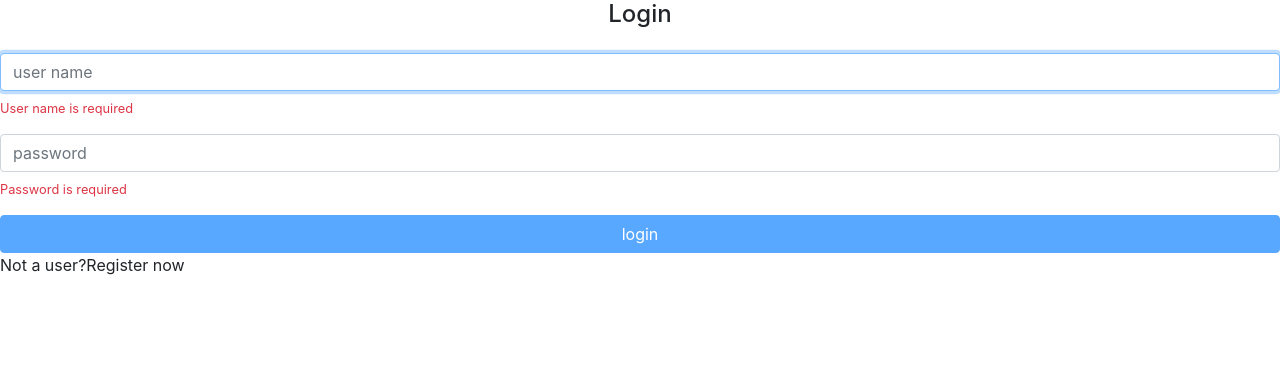
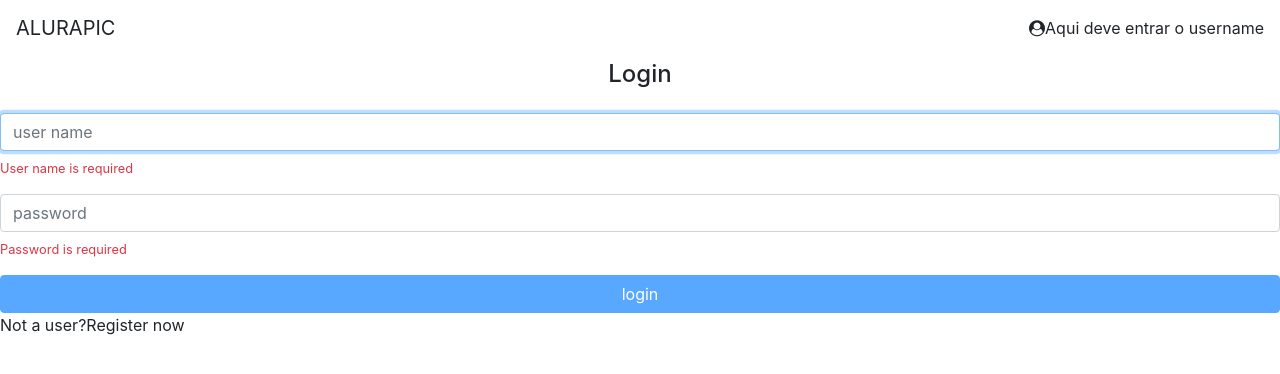
Before and after one commit to MatheusVieira97/personal-study, an Angular app in the folder web-gallery/: page / in a window 1280 px wide. Shown: the top 374 px of the page. Built offline with nearby package versions, Linux system fonts and the light colour scheme.

Commit message:
feat: header component

```diff
--- a/web-gallery/src/app/app.component.html
+++ b/web-gallery/src/app/app.component.html
@@ -1 +1,2 @@
+<ap-header></ap-header>
 <router-outlet></router-outlet>
--- a/web-gallery/src/app/app.module.ts
+++ b/web-gallery/src/app/app.module.ts
@@ -7,6 +7,7 @@ import { AppRoutingModule } from './app.routing.module';
 import { PhotosModule } from './photos/photos.module';
 import { ErrorsModule } from './errors/errors.module';
 import { HomeModule } from './home/home.module';
+import { CoreModule } from './core/core.module';
 @NgModule({
   declarations: [
     AppComponent,
@@ -17,6 +18,7 @@ import { HomeModule } from './home/home.module';
     HomeModule,
     PhotosModule,
     ErrorsModule,
+    CoreModule,
   ],
   providers: [],
   bootstrap: [AppComponent]
--- /dev/null
+++ b/web-gallery/src/app/core/header/header.component.html
@@ -0,0 +1,9 @@
+<header class="fixed-top">
+    <nav class="navbar navbar-light bg-white">
+        <a class="navbar-brand">ALURAPIC</a>
+        <div>
+            <i class="fa fa-user-circle"></i>
+            <a>Aqui deve entrar o username</a>
+        </div>
+    </nav>
+</header>
--- a/web-gallery/src/index.html
+++ b/web-gallery/src/index.html
@@ -6,6 +6,11 @@
   <base href="/">
 
   <meta name="viewport" content="width=device-width, initial-scale=1">
+  <style>
+    body {
+      padding-top: 60px;
+    }
+  </style>
 </head>
 <body>
   <app-root></app-root>
```
Also changed, not shown: web-gallery/src/app/core/core.module.ts (added, +8 -0 lines), web-gallery/src/app/core/header/header.component.ts (added, +8 -0 lines).
